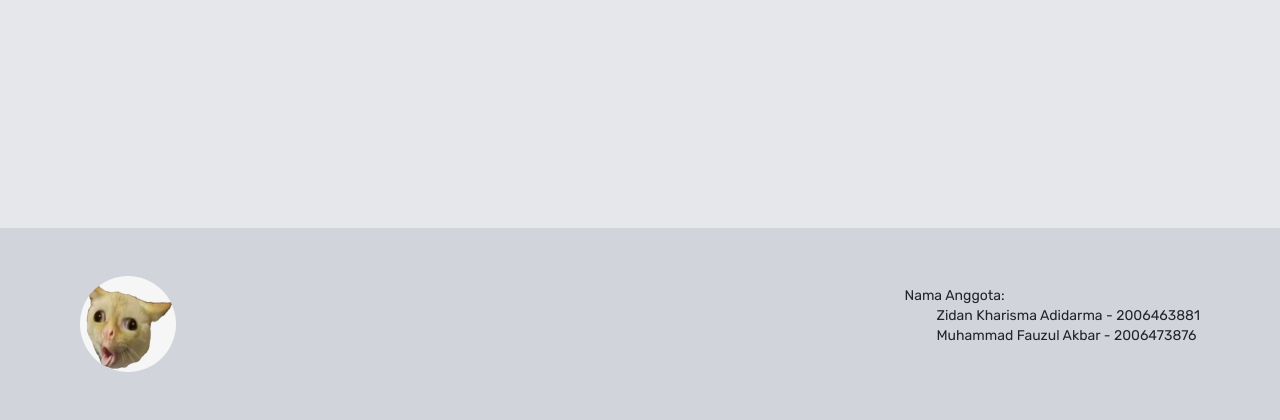
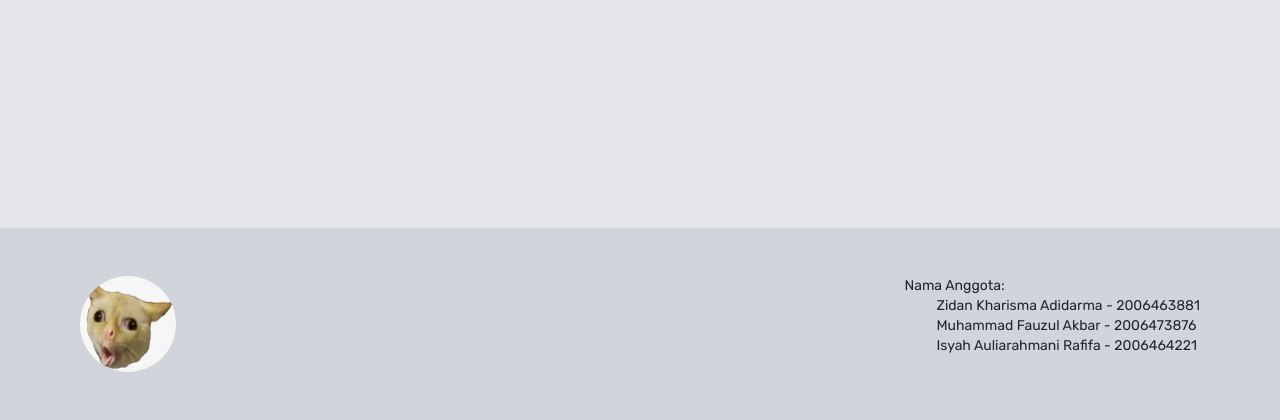
Before and after one commit to Zidan-Kharisma-Sakana/uts-f02, a Django app: page / in a window 1280 px wide. Shown: the part 628-1048 px from the top of the page. Run offline with Django 3.2, Linux system fonts and the light colour scheme.

Commit message:
Update footer.html

```diff
--- a/templates/partials/footer.html
+++ b/templates/partials/footer.html
@@ -6,6 +6,7 @@
         <ol>
             <li>Zidan Kharisma Adidarma - 2006463881</li>
             <li>Muhammad Fauzul Akbar - 2006473876</li>
+            <li>Isyah Auliarahmani Rafifa - 2006464221</li>
         </ol>
     </div>
 </div>
```
